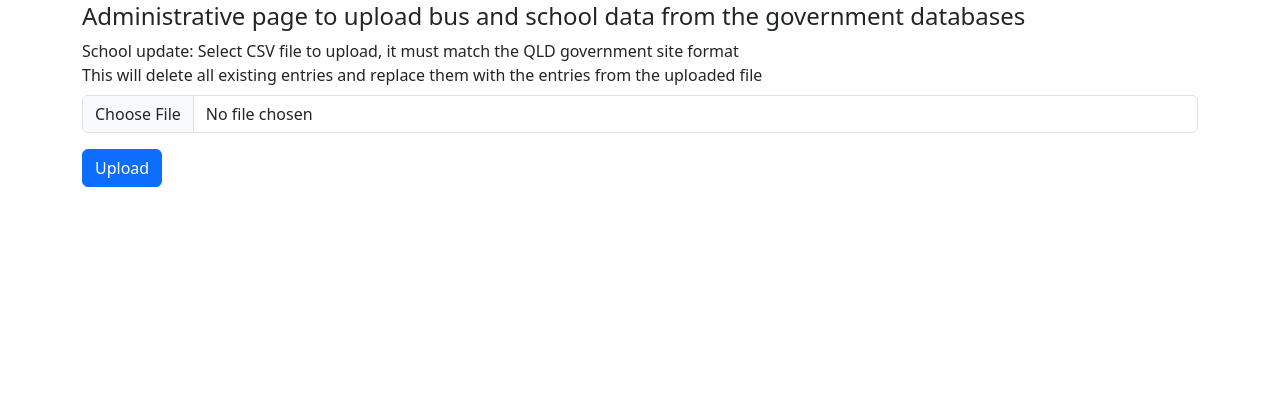
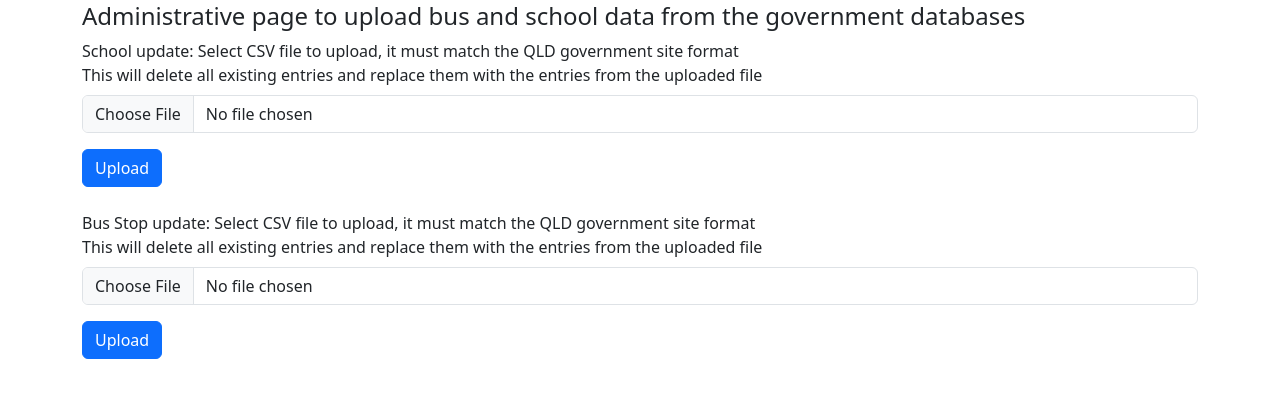
Before and after one commit to simonpett/QPC, a Flask app: page /admin in a window 1280 px wide. Shown: the part 104-502 px from the top of the page. Run offline with Flask 3, Linux system fonts and the light colour scheme; a user stored in the database is signed in.

Commit message:
upload the bus stops

```diff
--- a/app.py
+++ b/app.py
@@ -129,14 +129,58 @@ def upload_schools():
             suburb = row['Actual Address Line 3']
             latitude = row['Latitude']
             longitude = row['Longitude']
-
-            # Insert the school into the database
             cursor.execute('INSERT INTO schools (id, name, suburb, latitude, longitude) VALUES (?, ?, ?, ?, ?)',
                             (id, name, suburb, latitude, longitude))
             schools += 1
         conn.commit()
         conn.close()
         flash(str(schools)+' Schools uploaded successfully', 'info')
+        return redirect(url_for('admin'))
+    else:
+        return redirect(url_for('admin'))
+
+
+@app.route('/upload_bus_stops', methods=['POST'])
+@login_required
+def upload_bus_stops():
+    if request.method == 'POST':
+        # algorithm to for checking the csv data before loading it into the database
+        if 'bus_stops_csv_file' not in request.files: # check the file is provided
+            flash('No file provided', 'error')
+            return render_template('admin.html')
+        bus_stops_csv_file = request.files['bus_stops_csv_file']
+        if bus_stops_csv_file.filename == '':
+            flash('No filename provided', 'error')
+            return render_template('admin.html')
+
+        # open the file and read the data
+        filename = request.files['bus_stops_csv_file']
+        bus_stops_data = csv.DictReader(filename.stream.read().decode('utf-8-sig').splitlines())
+
+        # Check if the file is has the required header fields
+        header = bus_stops_data.fieldnames
+        if header[0] != "_id" or header[2] != 'HASTUS' or header[3] != 'DESCRIPTION' or header[10] != 'SUBURB' or header[8] != 'LATITUDE' or header[9] != 'LONGITUDE':
+            flash("The file headers do not contain the required school fields", 'error')
+            return render_template('admin.html')
+
+        # Iterate over the rows and insert schools into the database
+        conn = get_db_connection()
+        cursor = conn.cursor()
+        cursor.execute('DELETE FROM bus_stops')
+        bus_stops = 0
+        for row in bus_stops_data:
+            id = row['_id']
+            bus_stop_number = row['HASTUS']
+            name = row['DESCRIPTION']
+            suburb = row['SUBURB']
+            latitude = row['LATITUDE']
+            longitude = row['LONGITUDE']
+            cursor.execute('INSERT INTO bus_stops (id, bus_stop_number, name, suburb, latitude, longitude) VALUES (?, ?, ?, ?, ?, ?)',
+                            (id, bus_stop_number, name, suburb, latitude, longitude))
+            bus_stops += 1
+        conn.commit()
+        conn.close()
+        flash(str(bus_stops)+' Bus Stops uploaded successfully', 'info')
         return redirect(url_for('admin'))
     else:
         return redirect(url_for('admin'))
--- a/templates/admin.html
+++ b/templates/admin.html
@@ -7,10 +7,17 @@
 {% block content %}
 <h4>Administrative page to upload bus and school data from the government databases</h4>
 
-<form method="post" action="{{ url_for('upload_schools')}}"enctype="multipart/form-data">
+<form method="post" action="{{ url_for('upload_schools')}}" enctype="multipart/form-data">
     <label for="schools_csv_file">School update: Select CSV file to upload, it must match the QLD government site format <br> This will delete all existing entries and replace them with the entries from the uploaded file</label>
     <input type="file" class="form-control mt-2" name="schools_csv_file" accept=".csv">
     <button type="submit" class="btn btn-primary mt-3">Upload</button>
 </form>
+<br>
+<form method="post" action="{{ url_for('upload_bus_stops')}}" enctype="multipart/form-data">
+    <label for="bus_stops_csv_file">Bus Stop update: Select CSV file to upload, it must match the QLD government site format <br> This will delete all existing entries and replace them with the entries from the uploaded file</label>
+    <input type="file" class="form-control mt-2" name="bus_stops_csv_file" accept=".csv">
+    <button type="submit" class="btn btn-primary mt-3">Upload</button>
+</form>
+
 
 {% endblock %}
```
Also changed, not shown: QPC.db.
